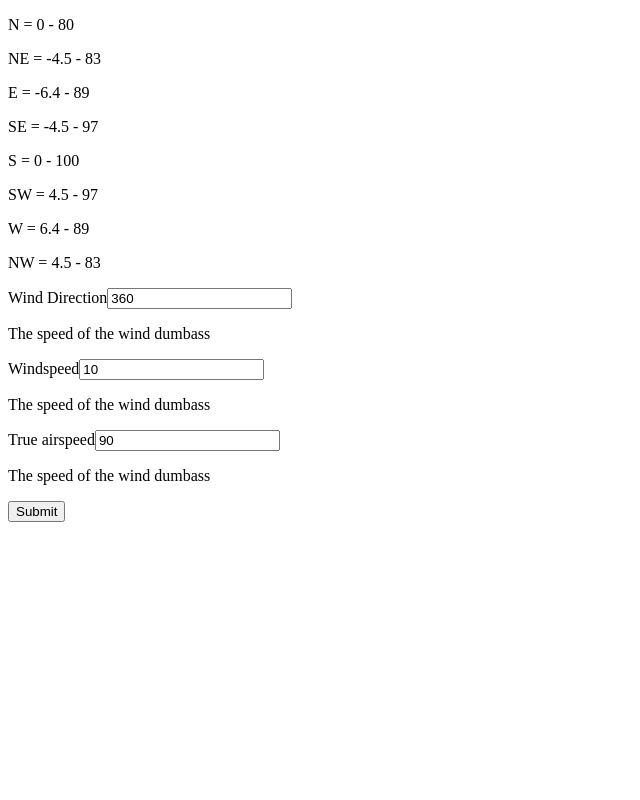
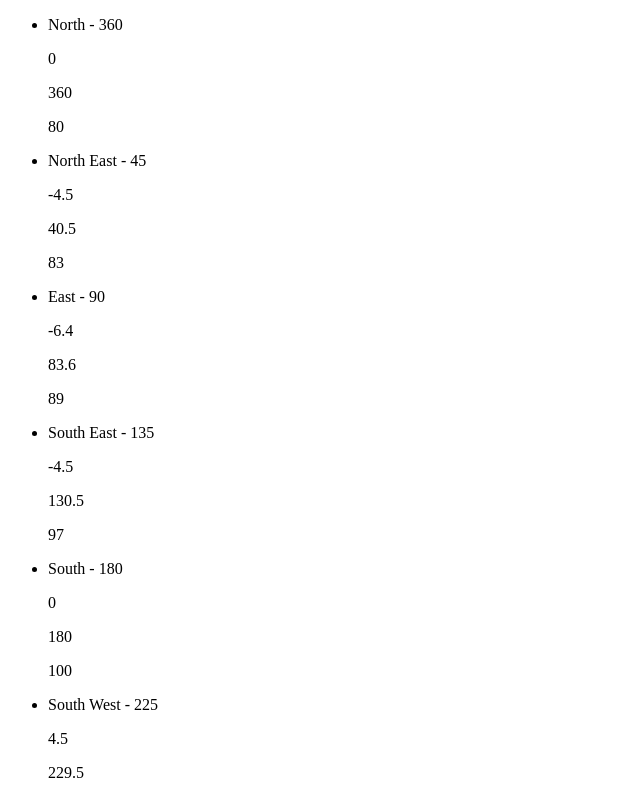
Before and after one commit to D-Pagey/windstar, a React (Vite) app: page / in a window 1280 px wide. Both pictures are taken after a click on the button "Submit". Shown: the top 800 px of the page, without its empty margins (0-640 px from the left). Built offline with nearby package versions, Linux system fonts and the light colour scheme.

Commit message:
refactor(app): change data structure

```diff
--- a/src/components/App.tsx
+++ b/src/components/App.tsx
@@ -1,56 +1,38 @@
 import { useState } from 'react'
 import { WindForm } from './WindForm'
+import { Correction } from '@/types'
 
-type Direction = {
-  groundSpeed: number
-  correctionAngle: number
+const compassDirections: Record<number, string> = {
+  360: 'North',
+  45: 'North East',
+  90: 'East',
+  135: 'South East',
+  180: 'South',
+  225: 'South West',
+  270: 'West',
+  315: 'North West'
 }
 
-type Directions = 'N' | 'NE' | 'E' | 'SE' | 'S' | 'SW' | 'W' | 'NW' | 'N'
-
-export type Wind = Record<Directions, Direction>
-
 export default function App() {
-  const [windAccounted, setWindAccounted] = useState<Wind>()
+  const [windCorrections, setWindCorrections] = useState<Correction[]>()
 
   return (
     <div className="bg-gray-50">
-      <div>
-        <p>
-          N = {windAccounted?.N.correctionAngle} -{' '}
-          {windAccounted?.N.groundSpeed}
-        </p>
-        <p>
-          NE = {windAccounted?.NE.correctionAngle} -{' '}
-          {windAccounted?.NE.groundSpeed}
-        </p>
-        <p>
-          E = {windAccounted?.E.correctionAngle} -{' '}
-          {windAccounted?.E.groundSpeed}
-        </p>
-        <p>
-          SE = {windAccounted?.SE.correctionAngle} -{' '}
-          {windAccounted?.SE.groundSpeed}
-        </p>
-        <p>
-          S = {windAccounted?.S.correctionAngle} -{' '}
-          {windAccounted?.S.groundSpeed}
-        </p>
-        <p>
-          SW = {windAccounted?.SW.correctionAngle} -{' '}
-          {windAccounted?.SW.groundSpeed}
-        </p>
-        <p>
-          W = {windAccounted?.W.correctionAngle} -{' '}
-          {windAccounted?.W.groundSpeed}
-        </p>
-        <p>
-          NW = {windAccounted?.NW.correctionAngle} -{' '}
-          {windAccounted?.NW.groundSpeed}
-        </p>
-      </div>
+      <ul>
+        {windCorrections?.map((windCorrection) => (
+          <li key={windCorrection.trueCourse}>
+            <p>
+              {compassDirections[windCorrection.trueCourse]} -{' '}
+              {windCorrection.trueCourse}
+            </p>
+            <p>{windCorrection.correctionAngle}</p>
+            <p>{windCorrection.trueCourse + windCorrection.correctionAngle}</p>
+            <p>{windCorrection.groundSpeed}</p>
+          </li>
+        ))}
+      </ul>
 
-      <WindForm setWindCorrection={setWindAccounted} />
+      <WindForm setWindCorrection={setWindCorrections} />
     </div>
   )
 }
--- a/src/components/WindForm.tsx
+++ b/src/components/WindForm.tsx
@@ -1,5 +1,3 @@
-'use client'
-
 import { zodResolver } from '@hookform/resolvers/zod'
 import { useForm } from 'react-hook-form'
 import { z } from 'zod'
@@ -16,28 +14,26 @@ import {
 import { Input } from '@/components/ui/input'
 import { Button } from '@/components/ui/button'
 
-import { Wind } from './App'
-import { getCorrectionAngleAndSpeed } from '@/lib/utils'
+import { generateCompassCorrections } from '@/lib/utils'
+import { Correction } from '@/types'
 
 type Props = {
-  setWindCorrection: (windCorrections: Wind) => void
+  setWindCorrection: (windCorrections: Correction[]) => void
 }
 
 const formSchema = z.object({
-  windDirection: z.number().min(2, {
-    message: 'Username must be at least 2 characters.'
-  }),
-  windSpeed: z.number(),
-  trueAirspeed: z.number()
+  windDirection: z.string(),
+  windSpeed: z.string(),
+  trueAirspeed: z.string()
 })
 
 export const WindForm = ({ setWindCorrection }: Props) => {
   const form = useForm<z.infer<typeof formSchema>>({
     resolver: zodResolver(formSchema),
     defaultValues: {
-      windDirection: 360,
-      windSpeed: 10,
-      trueAirspeed: 90
+      windDirection: '360',
+      windSpeed: '10',
+      trueAirspeed: '90'
     }
   })
 
@@ -46,58 +42,13 @@ export const WindForm = ({ setWindCorrection }: Props) => {
     windSpeed,
     trueAirspeed
   }: z.infer<typeof formSchema>) => {
-    const updated: Wind = {
-      N: getCorrectionAngleAndSpeed({
-        windDirection,
-        windSpeed,
-        trueAirspeed,
-        trueCourse: 360
-      }),
-      NE: getCorrectionAngleAndSpeed({
-        windDirection,
-        windSpeed,
-        trueAirspeed,
-        trueCourse: 45
-      }),
-      E: getCorrectionAngleAndSpeed({
-        windDirection,
-        windSpeed,
-        trueAirspeed,
-        trueCourse: 90
-      }),
-      SE: getCorrectionAngleAndSpeed({
-        windDirection,
-        windSpeed,
-        trueAirspeed,
-        trueCourse: 135
-      }),
-      S: getCorrectionAngleAndSpeed({
-        windDirection,
-        windSpeed,
-        trueAirspeed,
-        trueCourse: 180
-      }),
-      SW: getCorrectionAngleAndSpeed({
-        windDirection,
-        windSpeed,
-        trueAirspeed,
-        trueCourse: 225
-      }),
-      W: getCorrectionAngleAndSpeed({
-        windDirection,
-        windSpeed,
-        trueAirspeed,
-        trueCourse: 270
-      }),
-      NW: getCorrectionAngleAndSpeed({
-        windDirection,
-        windSpeed,
-        trueAirspeed,
-        trueCourse: 315
-      })
-    }
+    const windCorrections = generateCompassCorrections({
+      windDirection: Number(windDirection),
+      windSpeed: Number(windSpeed),
+      trueAirspeed: Number(trueAirspeed)
+    })
 
-    setWindCorrection(updated)
+    setWindCorrection(windCorrections)
   }
 
   return (
@@ -110,7 +61,7 @@ export const WindForm = ({ setWindCorrection }: Props) => {
             <FormItem>
               <FormLabel>Wind Direction</FormLabel>
               <FormControl>
-                <Input placeholder="shadcn" {...field} />
+                <Input {...field} type="number" />
               </FormControl>
               <FormDescription>The speed of the wind dumbass</FormDescription>
               <FormMessage />
@@ -124,7 +75,7 @@ export const WindForm = ({ setWindCorrection }: Props) => {
             <FormItem>
               <FormLabel>Windspeed</FormLabel>
               <FormControl>
-                <Input placeholder="shadcn" {...field} />
+                <Input {...field} type="number" />
               </FormControl>
               <FormDescription>The speed of the wind dumbass</FormDescription>
               <FormMessage />
@@ -138,7 +89,7 @@ export const WindForm = ({ setWindCorrection }: Props) => {
             <FormItem>
               <FormLabel>True airspeed</FormLabel>
               <FormControl>
-                <Input placeholder="shadcn" {...field} />
+                <Input {...field} type="number" />
               </FormControl>
               <FormDescription>The speed of the wind dumbass</FormDescription>
               <FormMessage />
--- a/src/lib/utils.ts
+++ b/src/lib/utils.ts
@@ -1,3 +1,4 @@
+import { Correction } from '@/types'
 import { type ClassValue, clsx } from 'clsx'
 import { twMerge } from 'tailwind-merge'
 
@@ -5,7 +6,6 @@ export function cn(...inputs: ClassValue[]) {
   return twMerge(clsx(inputs))
 }
 
-// windspeed, winddirection, true course, true airspeed
 export const getCorrectionAngleAndSpeed = ({
   windSpeed,
   windDirection,
@@ -33,6 +33,28 @@ export const getCorrectionAngleAndSpeed = ({
 
   return {
     correctionAngle: Number(windCorrectionAngle.toFixed(1)),
-    groundSpeed: Math.round(groundSpeed)
+    groundSpeed: Math.round(groundSpeed),
+    trueCourse
   }
 }
+
+export const generateCompassCorrections = ({
+  windSpeed,
+  windDirection,
+  trueAirspeed
+}: {
+  windSpeed: number
+  windDirection: number
+  trueAirspeed: number
+}): Correction[] => {
+  const courseOptions = [360, 45, 90, 135, 180, 225, 270, 315]
+
+  return courseOptions.map((course) =>
+    getCorrectionAngleAndSpeed({
+      windSpeed,
+      windDirection,
+      trueAirspeed,
+      trueCourse: course
+    })
+  )
+}
--- /dev/null
+++ b/src/types.ts
@@ -0,0 +1,5 @@
+export type Correction = {
+  correctionAngle: number
+  groundSpeed: number
+  trueCourse: number
+}
```
